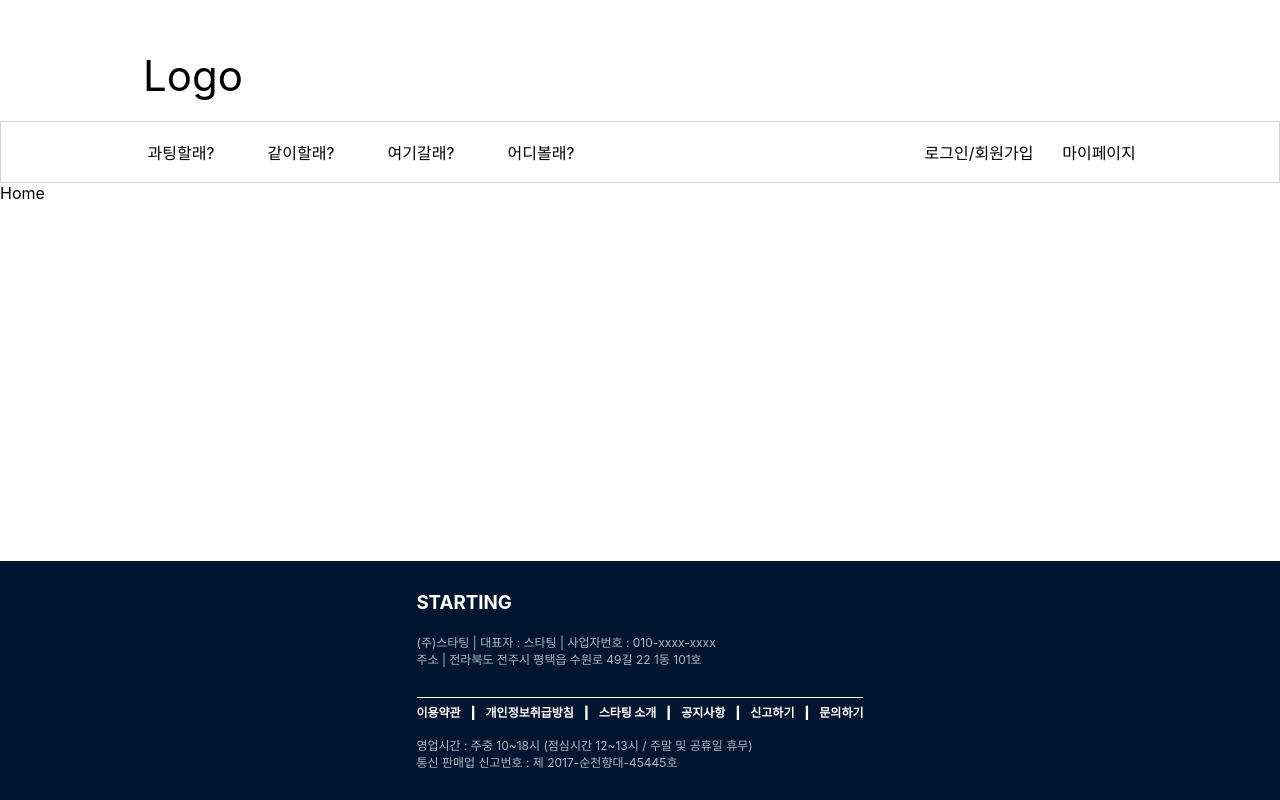
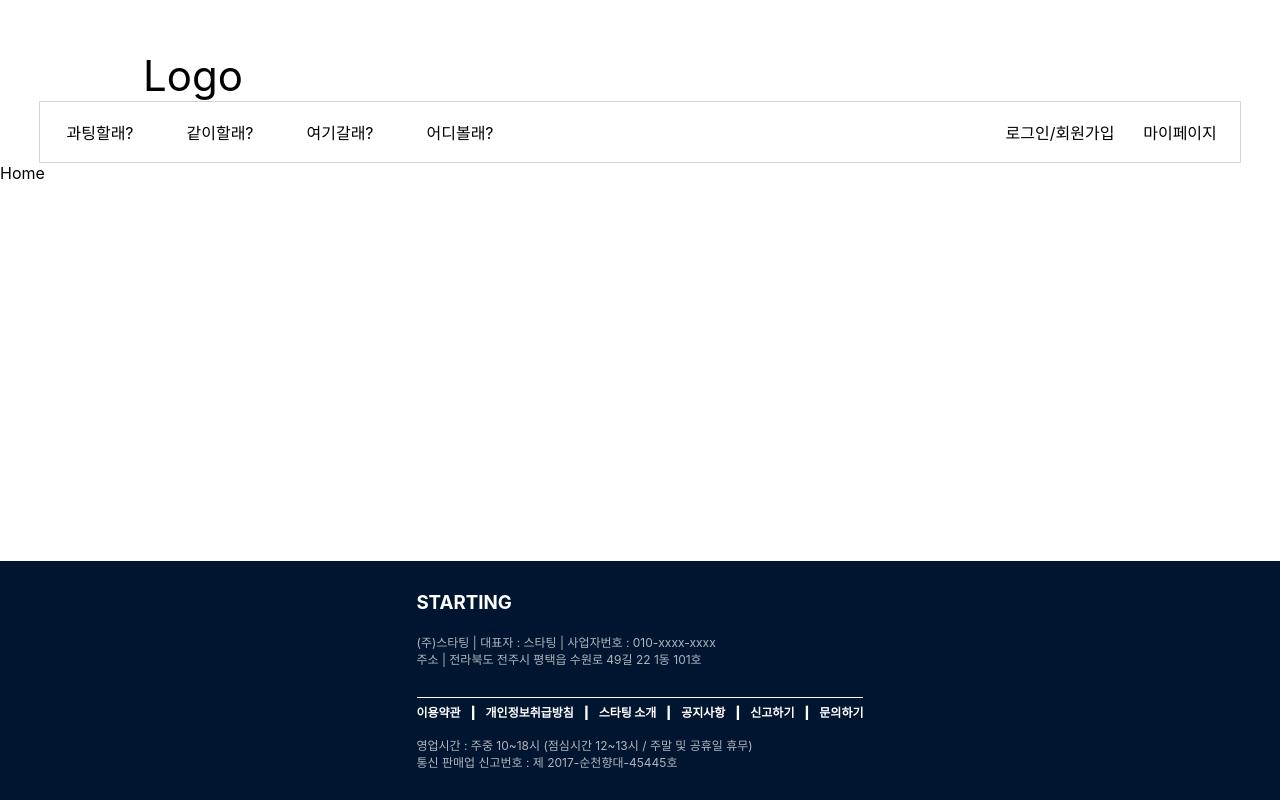
Before and after one commit to GeonwooShin/starting, a React (Create React App) app: page / in a window 1280 px wide. Built offline with nearby package versions, Linux system fonts and the light colour scheme.

Commit message:
배너 관련 css 추가

```diff
--- a/src/App.css
+++ b/src/App.css
@@ -106,9 +106,9 @@ button {
   display: flex;
   justify-content: space-between;
   border: 1px solid #d4d4d4;
-  margin-top: 20px;
+  margin: auto;
   height: 60px;
-  padding: 0 120px;
+  width: 1200px;
 }
 
 .header-routes-container {
@@ -166,3 +166,10 @@ button {
 .logo:visited {
   text-decoration: none;
 }
+
+/* banner */
+
+.swiper-container {
+  width: 100%;
+  height: 200px;
+}
```
